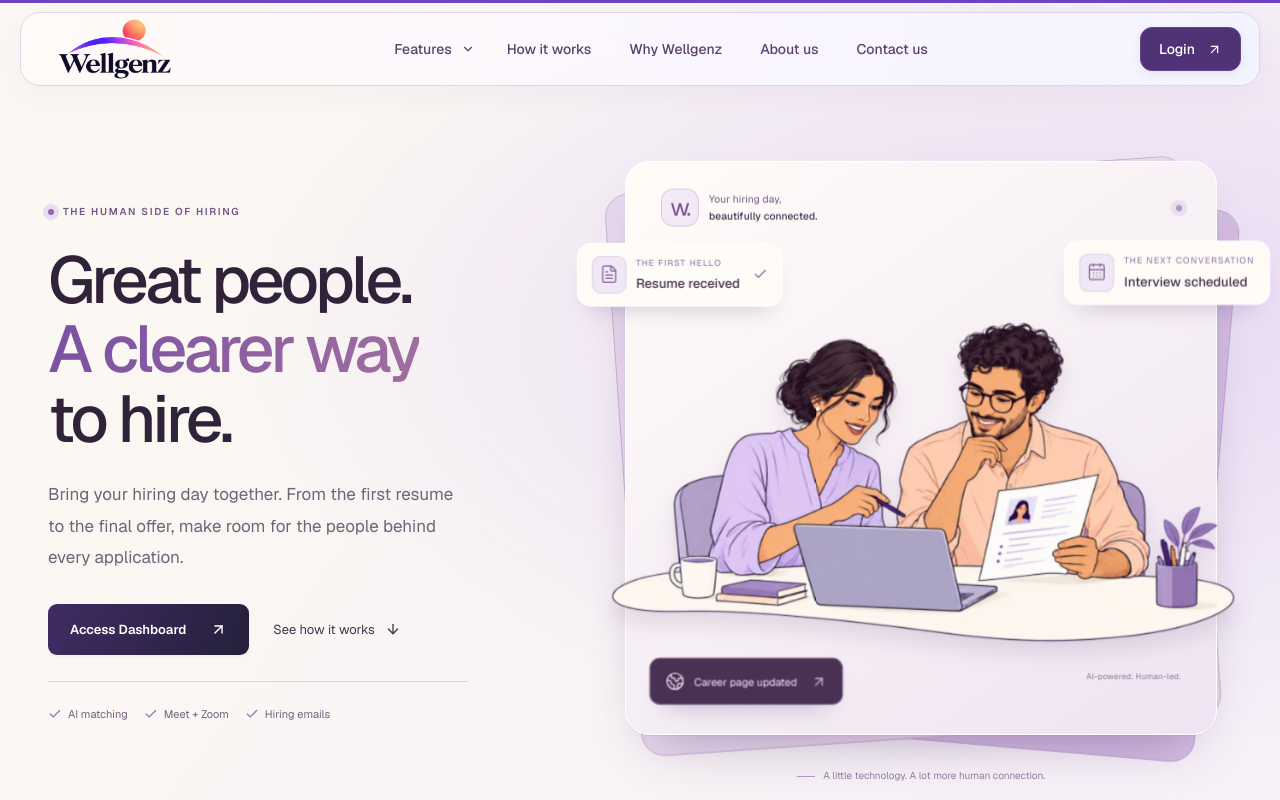
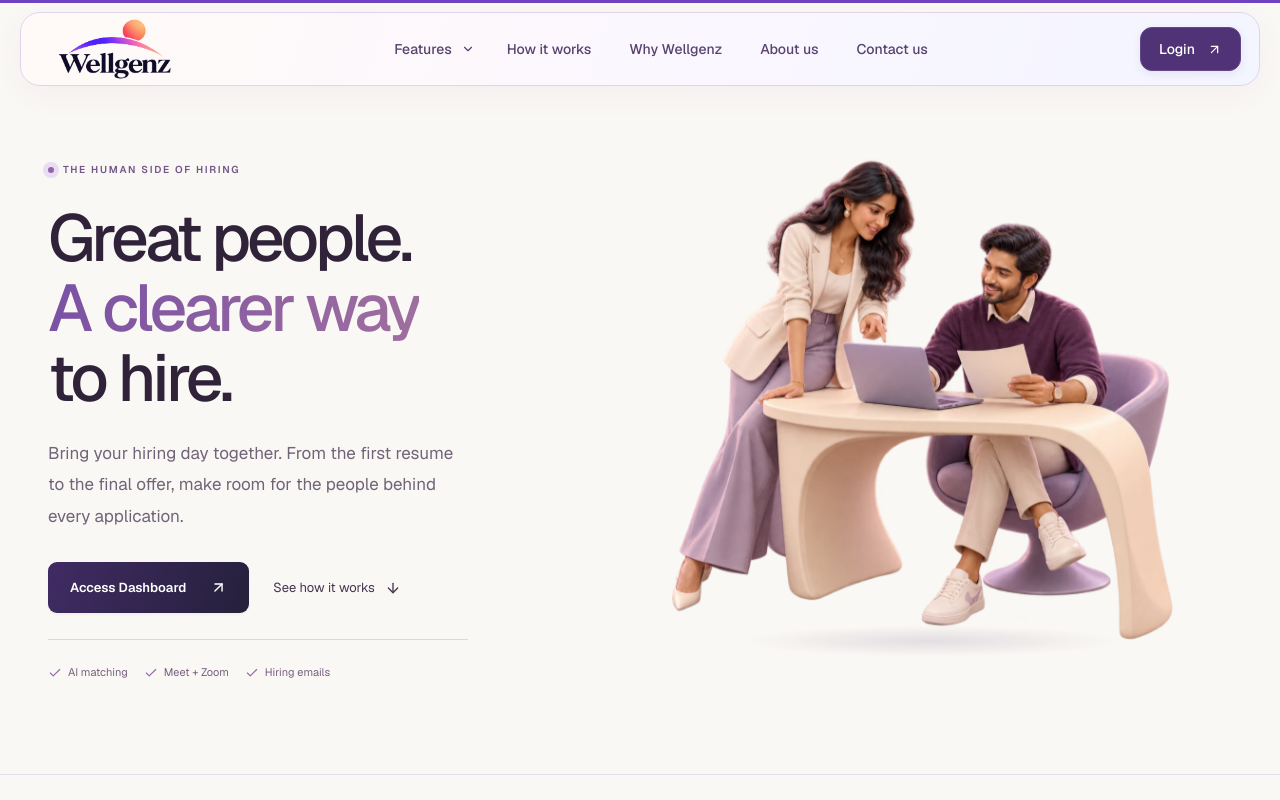
Before and after one commit to hitten04/wellgenz, a Next.js app: page / in a window 1280 px wide. Shown: the top 800 px of the page. Built offline with nearby package versions, Linux system fonts and the light colour scheme.

Commit message:
Replace hero cards with transparent 3D-style artwork and natural pointer depth

```diff
--- a/src/app/home-hero-3d.css
+++ b/src/app/home-hero-3d.css
@@ -1,5 +1,5 @@
-/* Homepage hero only. Raised image layers retain the established brand palette. */
-.wellgenz-home .home-spatial-hero{position:relative;isolation:isolate;overflow:hidden;background:radial-gradient(ellipse at 85% 38%,#e8d9f3 0,transparent 56%),linear-gradient(125deg,#fbf8f3 18%,#f6f0f9 100%);border-bottom:1px solid #e7dfeb}
+/* Homepage hero: transparent volumetric artwork, no cards or backdrop panels. */
+.wellgenz-home .home-spatial-hero{position:relative;isolation:isolate;overflow:hidden;background:var(--paper);border-bottom:1px solid #e7dfeb}
 .wellgenz-home .home-spatial-hero .hero-grid{grid-template-columns:minmax(0,.94fr) minmax(0,1.14fr);gap:50px;padding-top:55px;padding-bottom:72px;align-items:center}
 .home-spatial-hero .spatial-hero-copy{padding-block:20px;z-index:1;min-width:0}
 .spatial-hero-eyebrow{display:flex;align-items:center;gap:9px;font-size:10px;font-weight:550;line-height:1.8;letter-spacing:1.7px;color:#735787;margin:0 0 24px}
@@ -16,36 +16,16 @@
 .spatial-hero-capabilities{display:flex;gap:16px;flex-wrap:wrap;margin-top:26px;padding-top:23px;border-top:1px solid #dfd3e3;max-width:420px}
 .spatial-hero-capabilities>span{display:flex;align-items:center;gap:6px;font-size:11px;line-height:1.7;color:#77607e;white-space:nowrap}
 .spatial-hero-capabilities svg{color:#9769ab}
-.hero-depth-scene{position:relative;isolation:isolate;perspective:1200px;min-width:0;width:100%;margin:0;padding:20px 15px 0;touch-action:pan-y}
-.hero-depth-halo{position:absolute;inset:0 -5% 0;background:radial-gradient(ellipse at center,#d5b9e380,transparent 67%);pointer-events:none;z-index:-1}
-.hero-depth-world{position:relative;aspect-ratio:1.03;transform-style:preserve-3d;transform-origin:50% 50%;width:100%}
-.hero-depth-backing,.hero-depth-surface,.hero-depth-light{position:absolute;inset:0;border-radius:24px;pointer-events:none}
-.hero-depth-backing-far{background:#d3bce2;border:1px solid #bda0cf;transform:translate3d(12px,15px,-44px) rotate(5deg)}
-.hero-depth-backing-near{background:#e8d9ed;border:1px solid #c8afd5;transform:translate3d(-8px,8px,-22px) rotate(-4deg)}
-.hero-depth-surface{background:linear-gradient(145deg,#fffcf8,#efe4f3);border:1px solid #fff;box-shadow:0 28px 55px -30px #53316577,0 1px 1px #8f6da424}
-.hero-depth-light{border:1px solid transparent;transform:translateZ(1px)}
-.hero-depth-label{position:absolute;inset:6% 7% auto;display:flex;align-items:center;gap:10px;transform:translateZ(28px);color:#6e567b;pointer-events:none}
-.hero-depth-mark{display:grid;place-items:center;width:37px;height:37px;border:1px solid #d9c6e4;border-radius:12px;font-size:23px;letter-spacing:-2px;background:#f4eaf7;color:#79518c;line-height:1}
-.hero-depth-label>span:nth-child(2){font-size:10px;line-height:1.6;letter-spacing:.1px}
-.hero-depth-label strong{font-weight:500;color:#44304f}
-.hero-depth-live{margin-left:auto;width:6px;height:6px;background:#b295c6;border-radius:50%;box-shadow:0 0 0 5px #e9dfef}
-.hero-depth-portrait{position:absolute;top:19%;left:-3%;width:106%;transform:translateZ(55px);pointer-events:none}
-.hero-depth-portrait>img{display:block;width:100%;height:auto;filter:drop-shadow(0 12px 10px #4d285321)}
-.hero-depth-update{position:absolute;display:flex;align-items:center;gap:9px;padding:11px 13px;border:1px solid #fff;border-radius:13px;background:#fffcf8;box-shadow:0 12px 24px -12px #4a2f6b45;transform:translateZ(88px);color:#45304e;pointer-events:none}
-.hero-depth-resume{top:17%;left:-4%}
-.hero-depth-interview{right:-4%;top:17%;transform:translateZ(100px)}
-.hero-depth-update>span:nth-child(2){display:grid;gap:4px}
-.hero-depth-update small{font-size:8px;letter-spacing:1px;color:#8a6b9b;line-height:1.6}
-.hero-depth-update strong{font-size:12px;line-height:1.5;font-weight:500;white-space:nowrap}
-.hero-depth-update>svg{color:#92709f;margin-left:3px}
-.hero-depth-icon{display:grid;place-items:center;flex-shrink:0;width:32px;height:35px;border:1px solid #e3d5eb;border-radius:8px;background:#f1e8f6;color:#866197}
-.hero-depth-careers{position:absolute;left:7%;bottom:8%;display:flex;gap:9px;align-items:center;transform:translateZ(78px);background:#493154;color:#f6eefa;border:1px solid #6c5077;border-radius:10px;padding:12px 14px;box-shadow:0 12px 25px -15px #4a2f6b80;font-size:10px;pointer-events:none}
-.hero-depth-careers>svg:last-child{margin-left:4px;color:#c7a6d6}
-.hero-depth-caption{position:absolute;right:7%;bottom:10%;font-size:8px;color:#907699;letter-spacing:.2px;transform:translateZ(24px);pointer-events:none}
-.hero-depth-footnote{display:flex;align-items:center;justify-content:center;gap:8px;font-size:10px;line-height:1.8;color:#967f9f;text-align:center;margin-top:32px;padding-inline:5px}
-.hero-depth-footnote>span{width:18px;height:1px;background:#b49ac2;flex-shrink:0}
-@media(min-width:1440px){.wellgenz-home .home-spatial-hero .hero-grid{padding-block:65px 78px}}
-@media(max-width:1100px){.wellgenz-home .home-spatial-hero .hero-grid{gap:28px;padding-block:40px 55px}.home-spatial-hero .hero-copy h1{font-size:clamp(45px,5.4vw,60px);letter-spacing:-2.8px}.home-spatial-hero .hero-description{font-size:16px}.hero-depth-scene{padding-inline:12px}.hero-depth-update{padding:9px 10px;gap:7px}.hero-depth-update strong{font-size:11px}.hero-depth-update small{font-size:8px;letter-spacing:.5px}.hero-depth-icon{width:28px;height:30px}.hero-depth-caption{display:none}.hero-depth-careers{bottom:7%;padding:10px 12px}.spatial-hero-capabilities{gap:12px}}
-@media(max-width:759px){.wellgenz-home .home-spatial-hero .hero-grid{grid-template-columns:minmax(0,1fr);gap:16px;padding-top:22px;padding-bottom:35px}.home-spatial-hero .spatial-hero-copy{padding-top:12px;padding-bottom:10px}.home-spatial-hero .hero-copy h1{font-size:clamp(45px,9.5vw,66px);letter-spacing:-2.6px}.home-spatial-hero .hero-description{max-width:490px;font-size:16px;line-height:1.8;margin-top:21px}.spatial-hero-eyebrow{font-size:9px;letter-spacing:1.4px;margin-bottom:20px}.home-spatial-hero .hero-actions{gap:18px;margin-top:24px}.spatial-hero-capabilities{max-width:490px;margin-top:22px;padding-top:18px;gap:12px 18px}.hero-depth-scene{max-width:540px;justify-self:center;padding:16px 18px 0}.hero-depth-world{aspect-ratio:1.08}.hero-depth-label{inset:4% 7% auto}.hero-depth-resume{top:17%;left:-2%}.hero-depth-interview{top:auto;bottom:22%;right:-2%}.hero-depth-portrait{top:21%}.hero-depth-footnote{margin-top:25px;font-size:9px}.hero-depth-backing-far{transform:translate3d(8px,10px,-44px) rotate(4deg)}.hero-depth-backing-near{transform:translate3d(-5px,6px,-22px) rotate(-3deg)}}
-@media(max-width:419px){.hero-depth-update{padding:8px;gap:6px;border-radius:10px}.hero-depth-update strong{font-size:11px}.hero-depth-update small{display:none}.hero-depth-icon{width:25px;height:28px}.hero-depth-icon svg{width:15px}.hero-depth-resume{left:-3%}.hero-depth-interview{right:-3%;top:auto;bottom:22%}.hero-depth-label{gap:8px}.hero-depth-mark{width:31px;height:31px;font-size:21px;border-radius:9px}.hero-depth-label>span:nth-child(2){font-size:9px}.hero-depth-careers{font-size:9px;padding:9px 10px;bottom:6%}.hero-depth-careers>svg{width:15px}.home-spatial-hero .hero-actions .button{font-size:12px;padding-inline:18px}.spatial-hero-secondary{font-size:12px}}
-@media(prefers-reduced-motion:reduce){.hero-depth-world{transform:none!important;transform-style:flat}.hero-depth-light{display:none}.spatial-hero-secondary>svg{transition:none}.hero-depth-backing-far{transform:translate(8px,10px) rotate(4deg)}.hero-depth-backing-near{transform:translate(-5px,6px) rotate(-3deg)}}
+.hero-free-scene{position:relative;isolation:isolate;perspective:1400px;min-width:0;width:100%;margin:0;touch-action:pan-y}
+.hero-free-world{position:relative;width:100%;aspect-ratio:1.16;transform-style:preserve-3d;transform-origin:50% 55%;pointer-events:none}
+.hero-free-object{position:absolute;top:3%;left:-6%;width:112%;transform-style:preserve-3d;pointer-events:none}
+.hero-free-float{animation:hero-free-levitate 7s ease-in-out infinite;transform-origin:center}
+.hero-free-float>img{display:block;width:100%;height:auto;pointer-events:none;user-select:none}
+.hero-free-shadow{position:absolute;left:21%;bottom:6%;width:61%;height:6%;background:radial-gradient(ellipse,#64477026,transparent 70%);pointer-events:none}
+@keyframes hero-free-levitate{0%,100%{transform:translateY(0)}50%{transform:translateY(-7px)}}
+@media(min-width:1440px){.wellgenz-home .home-spatial-hero .hero-grid{padding-block:55px 65px}}
+@media(max-width:1100px){.wellgenz-home .home-spatial-hero .hero-grid{gap:28px;padding-block:40px 55px}.home-spatial-hero .hero-copy h1{font-size:clamp(45px,5.4vw,60px);letter-spacing:-2.8px}.home-spatial-hero .hero-description{font-size:16px}.spatial-hero-capabilities{gap:12px}.hero-free-world{aspect-ratio:1.05}.hero-free-object{top:7%;left:-5%;width:110%}.hero-free-shadow{bottom:11%}}
+@media(max-width:759px){.wellgenz-home .home-spatial-hero .hero-grid{grid-template-columns:minmax(0,1fr);gap:12px;padding-top:22px;padding-bottom:25px}.home-spatial-hero .spatial-hero-copy{padding-top:12px;padding-bottom:10px}.home-spatial-hero .hero-copy h1{font-size:clamp(45px,9.5vw,66px);letter-spacing:-2.6px}.home-spatial-hero .hero-description{max-width:490px;font-size:16px;line-height:1.8;margin-top:21px}.spatial-hero-eyebrow{font-size:9px;letter-spacing:1.4px;margin-bottom:20px}.home-spatial-hero .hero-actions{gap:18px;margin-top:24px}.spatial-hero-capabilities{max-width:490px;margin-top:22px;padding-top:18px;gap:12px 18px}.hero-free-scene{max-width:570px;justify-self:center}.hero-free-world{aspect-ratio:1.38}.hero-free-object{width:106%;left:-3%;top:0}.hero-free-shadow{bottom:3%;height:7%}}
+@media(max-width:419px){.home-spatial-hero .hero-actions .button{font-size:12px;padding-inline:18px}.spatial-hero-secondary{font-size:12px}}
+@media(hover:none),(pointer:coarse){.hero-free-float{animation:none}}
+@media(prefers-reduced-motion:reduce){.hero-free-world,.hero-free-object,.hero-free-shadow{transform:none!important}.hero-free-float{animation:none}.spatial-hero-secondary>svg{transition:none}}
--- a/src/components/home-hero-art.tsx
+++ b/src/components/home-hero-art.tsx
@@ -1,53 +1,43 @@
 "use client";
 
 import Image from "next/image";
-import { motion, useMotionTemplate, useMotionValue, useSpring } from "motion/react";
-import { CalendarDays, Check, FileText, Globe2, ArrowUpRight } from "lucide-react";
+import { motion, useSpring } from "motion/react";
 import type { PointerEvent } from "react";
 import { useReducedMotion } from "./use-reduced-motion";
 
 export function HomeHeroArt() {
   const reduced = useReducedMotion();
-  const spring = { stiffness: 130, damping: 24, mass: .8 };
+  const spring = { stiffness: 110, damping: 24, mass: .7 };
   const rotateX = useSpring(0, spring);
   const rotateY = useSpring(0, spring);
-  const lightX = useMotionValue(50);
-  const lightY = useMotionValue(40);
-  const lightOpacity = useSpring(0, spring);
-  const light = useMotionTemplate`radial-gradient(circle at ${lightX}% ${lightY}%, rgba(255,255,255,.8), transparent 65%)`;
+  const objectX = useSpring(0, spring);
+  const objectY = useSpring(0, spring);
+  const shadowX = useSpring(0, spring);
+  const shadowY = useSpring(0, spring);
 
   function followPointer(event: PointerEvent<HTMLElement>) {
     if (reduced || event.pointerType !== "mouse" || !window.matchMedia("(hover: hover) and (pointer: fine)").matches) return;
     const bounds = event.currentTarget.getBoundingClientRect();
     if (!bounds.width || !bounds.height) return;
-    const x = Math.max(0, Math.min(1, (event.clientX - bounds.left) / bounds.width));
-    const y = Math.max(0, Math.min(1, (event.clientY - bounds.top) / bounds.height));
-    rotateX.set((.5 - y) * 12);
-    rotateY.set((x - .5) * 16);
-    lightX.set(x * 100);
-    lightY.set(y * 100);
-    lightOpacity.set(1);
+    const x = Math.max(0, Math.min(1, (event.clientX - bounds.left) / bounds.width)) - .5;
+    const y = Math.max(0, Math.min(1, (event.clientY - bounds.top) / bounds.height)) - .5;
+    rotateX.set(-y * 8);
+    rotateY.set(x * 14);
+    objectX.set(x * 16);
+    objectY.set(y * 12);
+    shadowX.set(-x * 10);
+    shadowY.set(-y * 4);
   }
   function resetPointer() {
-    rotateX.set(0);
-    rotateY.set(0);
-    lightOpacity.set(0);
+    [rotateX, rotateY, objectX, objectY, shadowX, shadowY].forEach(value => value.set(0));
   }
 
-  return <figure className="hero-depth-scene" aria-label="An illustrated hiring team with connected resume, interview and career page updates" onPointerMove={followPointer} onPointerLeave={resetPointer} onPointerCancel={resetPointer}>
-    <div className="hero-depth-halo" aria-hidden="true"/>
-    <motion.div className="hero-depth-world" style={{ rotateX: reduced ? 0 : rotateX, rotateY: reduced ? 0 : rotateY }}>
-      <div className="hero-depth-backing hero-depth-backing-far" aria-hidden="true"/>
-      <div className="hero-depth-backing hero-depth-backing-near" aria-hidden="true"/>
-      <div className="hero-depth-surface" aria-hidden="true"/>
-      <motion.div className="hero-depth-light" style={{ background: light, opacity: reduced ? 0 : lightOpacity }} aria-hidden="true"/>
-      <div className="hero-depth-label"><span className="hero-depth-mark" aria-hidden="true">w.</span><span>Your hiring day,<br/><strong>beautifully connected.</strong></span><span className="hero-depth-live" aria-hidden="true"/></div>
-      <div className="hero-depth-portrait"><Image src="/images/hiring-team-cutout.webp" alt="Two hiring teammates reviewing a candidate together at their desk" width={1536} height={1024} sizes="(max-width: 759px) 94vw, (max-width: 1100px) 52vw, 660px" priority/></div>
-      <div className="hero-depth-update hero-depth-resume"><span className="hero-depth-icon"><FileText size={18} strokeWidth={1.5} aria-hidden="true"/></span><span><small>THE FIRST HELLO</small><strong>Resume received</strong></span><Check size={14} aria-hidden="true"/></div>
-      <div className="hero-depth-update hero-depth-interview"><span className="hero-depth-icon"><CalendarDays size={18} strokeWidth={1.5} aria-hidden="true"/></span><span><small>THE NEXT CONVERSATION</small><strong>Interview scheduled</strong></span></div>
-      <div className="hero-depth-careers"><Globe2 size={18} strokeWidth={1.5} aria-hidden="true"/><span>Career page updated</span><ArrowUpRight size={15} aria-hidden="true"/></div>
-      <span className="hero-depth-caption">AI-powered. Human-led.</span>
+  return <figure className="hero-free-scene" aria-label="A three-dimensional illustration of two hiring teammates collaborating" onPointerMove={followPointer} onPointerLeave={resetPointer} onPointerCancel={resetPointer}>
+    <motion.div className="hero-free-shadow" style={{ x: reduced ? 0 : shadowX, y: reduced ? 0 : shadowY }} aria-hidden="true"/>
+    <motion.div className="hero-free-world" style={{ rotateX: reduced ? 0 : rotateX, rotateY: reduced ? 0 : rotateY }}>
+      <motion.div className="hero-free-object" style={{ x: reduced ? 0 : objectX, y: reduced ? 0 : objectY, z: reduced ? 0 : 65 }}>
+        <div className="hero-free-float"><Image src="/images/hiring-team-3d-transparent.webp" alt="Two hiring teammates at a curved ivory desk reviewing a resume beside a lavender laptop" width={1536} height={1024} sizes="(max-width: 759px) 100vw, (max-width: 1100px) 55vw, 740px" priority/></div>
+      </motion.div>
     </motion.div>
-    <figcaption className="hero-depth-footnote"><span aria-hidden="true"/>A little technology. A lot more human connection.</figcaption>
   </figure>;
 }
--- a/tests/home-hero-motion.unit.mjs
+++ b/tests/home-hero-motion.unit.mjs
@@ -23,31 +23,45 @@ function harness({ reduced = false, fine = true } = {}) {
   const event = (clientX, clientY, pointerType = "mouse", width = 400) => ({ clientX, clientY, pointerType, currentTarget: { getBoundingClientRect: () => ({ left: 100, top: 100, width, height: 400 }) } });
   return { scene, values, event };
 }
-test("pointer tracking tilts toward the cursor and centers its highlight", () => {
+test("pointer tracking tilts the artwork and moves its shadow in the opposite direction", () => {
   const h = harness();
   h.scene.props.onPointerMove(h.event(500, 100));
-  assert.equal(h.values[0].current, 6); assert.equal(h.values[1].current, 8);
-  assert.equal(h.values[2].current, 100); assert.equal(h.values[3].current, 0);
-  assert.equal(h.values[4].current, 1);
+  assert.equal(h.values[0].current, 4); assert.equal(h.values[1].current, 7);
+  assert.equal(h.values[2].current, 8); assert.equal(h.values[3].current, -6);
+  assert.equal(h.values[4].current, -5); assert.equal(h.values[5].current, 2);
   h.scene.props.onPointerMove(h.event(300, 300));
-  assert.equal(h.values[0].current, 0); assert.equal(h.values[1].current, 0);
+  assert.equal(Math.abs(h.values[0].current), 0); assert.equal(h.values[1].current, 0);
 });
 test("coordinates stay bounded and leaving or canceling returns the scene to rest", () => {
   const h = harness();
   h.scene.props.onPointerMove(h.event(1000, -100));
-  assert.equal(h.values[0].current, 6); assert.equal(h.values[1].current, 8);
+  assert.equal(h.values[0].current, 4); assert.equal(h.values[1].current, 7);
   for (const handler of ["onPointerLeave", "onPointerCancel"]) {
     h.scene.props.onPointerMove(h.event(100, 500));
     h.scene.props[handler]();
-    assert.equal(h.values[0].current, 0); assert.equal(h.values[1].current, 0); assert.equal(h.values[4].current, 0);
+    assert.equal(Math.abs(h.values[0].current), 0); assert.equal(h.values[1].current, 0); h.values.forEach(value => assert.equal(value.current, 0));
   }
 });
 test("touch, coarse pointers, reduced motion and empty bounds never activate tracking", () => {
   for (const options of [{ reduced: true }, { fine: false }, {}]) {
     const h = harness(options);
     h.scene.props.onPointerMove(h.event(500, 100, options.reduced || options.fine === false ? "mouse" : "touch"));
-    assert.equal(h.values[0].current, 0); assert.equal(h.values[1].current, 0); assert.equal(h.values[4].current, 0);
+    assert.equal(Math.abs(h.values[0].current), 0); assert.equal(h.values[1].current, 0); h.values.forEach(value => assert.equal(value.current, 0));
   }
   const h = harness(); h.scene.props.onPointerMove(h.event(500, 100, "mouse", 0));
-  assert.equal(h.values[4].current, 0);
+  h.values.forEach(value => assert.equal(value.current, 0));
 });
+
+test("the hero art has no cards, background panels or text overlays", () => {
+  const h = harness();
+  const nodes = [];
+  function walk(node) {
+    if (Array.isArray(node)) return node.forEach(walk);
+    if (!node?.props) return;
+    nodes.push(node); walk(node.props.children);
+  }
+  walk(h.scene);
+  assert.equal(nodes.some(node => /backing|surface|update|careers|label|badge/.test(node.props.className || "")), false);
+  assert.equal(nodes.some(node => node.type === "figcaption"), false);
+  assert.equal(nodes.filter(node => node.props.src === "/images/hiring-team-3d-transparent.webp").length, 1);
+});
```
Also changed, not shown: public/images/hiring-team-3d-transparent.webp (added), 1 other file (tests, documents, lock files or other folders).
